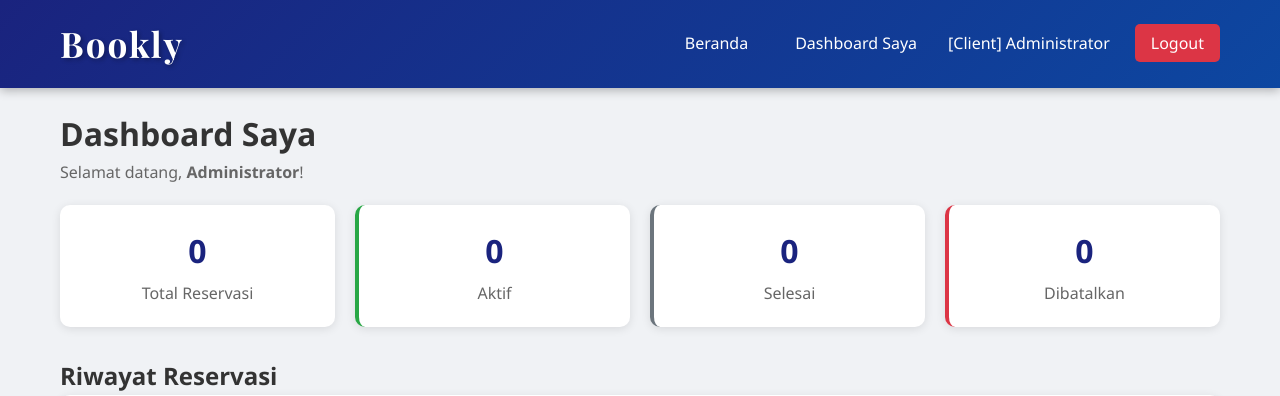
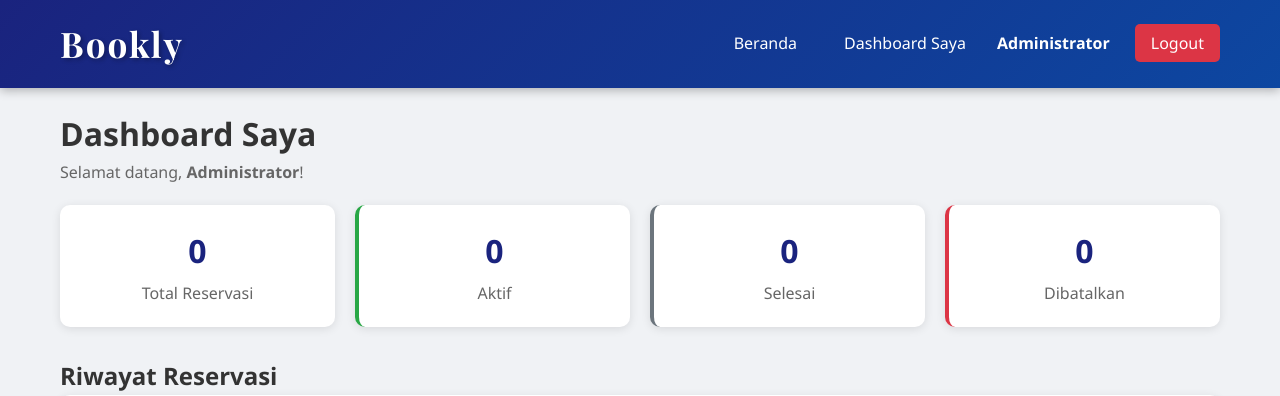
Before and after one commit to vinnnnnn12/Bookly_Reservation_Web, a PHP site: page /dashboard.php in a window 1280 px wide. Shown: the top 396 px of the page. Run offline with PHP 8.4, Linux system fonts and the light colour scheme; a user stored in the database is signed in; data comes from the database, SQL or seed files in the repository; data that the repository does not hold is empty.

Commit message:
revisi pertama

```diff
--- a/header.php
+++ b/header.php
@@ -30,9 +30,12 @@ require_once __DIR__ . '/session_init.php';
                             <li><a href="dashboard.php">Dashboard Saya</a></li>
                         <?php endif; ?>
                         <li>
-                            <span style="color: white; margin-right: 10px;">
-                                <?= $_SESSION['role'] == 'admin' ? '[Admin]' : '[Client]' ?>
-                                <?= $_SESSION['nama'] ?>
+                            <span style="color: white; font-weight: bold; margin-right: 10px;">
+                                <?php if($_SESSION['role'] == 'admin'): ?>
+                                    ADMIN
+                                <?php else: ?>
+                                    <?= $_SESSION['nama'] ?>
+                                <?php endif; ?>
                             </span>
                         </li>
                         <li><a href="logout.php" class="btn-logout">Logout</a></li>
--- a/login_admin.php
+++ b/login_admin.php
@@ -68,7 +68,9 @@ if ($_SERVER['REQUEST_METHOD'] == 'POST') {
             </div>
 
             <div class="form-group">
-                <button type="submit" class="btn" style="width: 100%;">Login sebagai Admin</button>
+                <button type="submit" class="btn" style="width: 100%; font-weight: bold; text-transform: uppercase; font-size: 1.1rem; letter-spacing: 1px;">
+                    Login sebagai Admin
+                </button>
             </div>
         </form>
 
--- a/login_client.php
+++ b/login_client.php
@@ -68,7 +68,9 @@ if ($_SERVER['REQUEST_METHOD'] == 'POST') {
             </div>
 
             <div class="form-group">
-                <button type="submit" class="btn btn-success" style="width: 100%;">Login sebagai Client</button>
+                <button type="submit" class="btn btn-success" style="width: 100%; font-weight: bold; text-transform: uppercase; font-size: 1.1rem; letter-spacing: 1px;">
+                    Login sebagai Client
+                </button>
             </div>
         </form>
 
```
